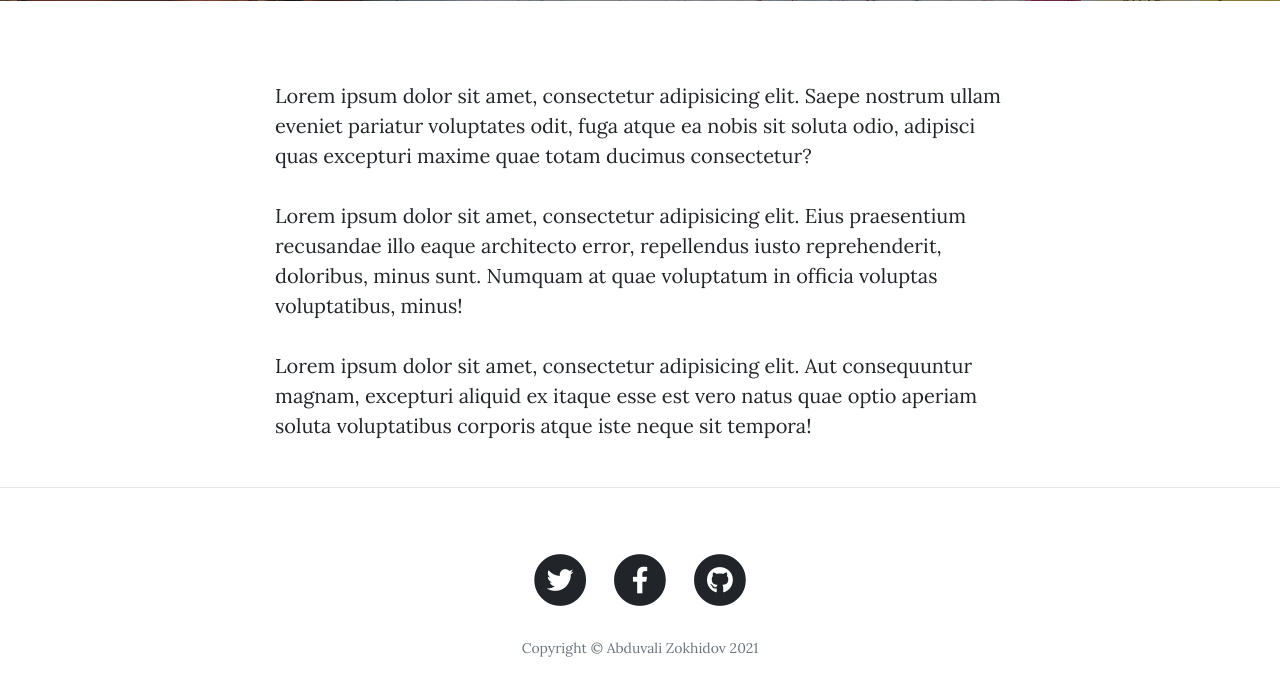
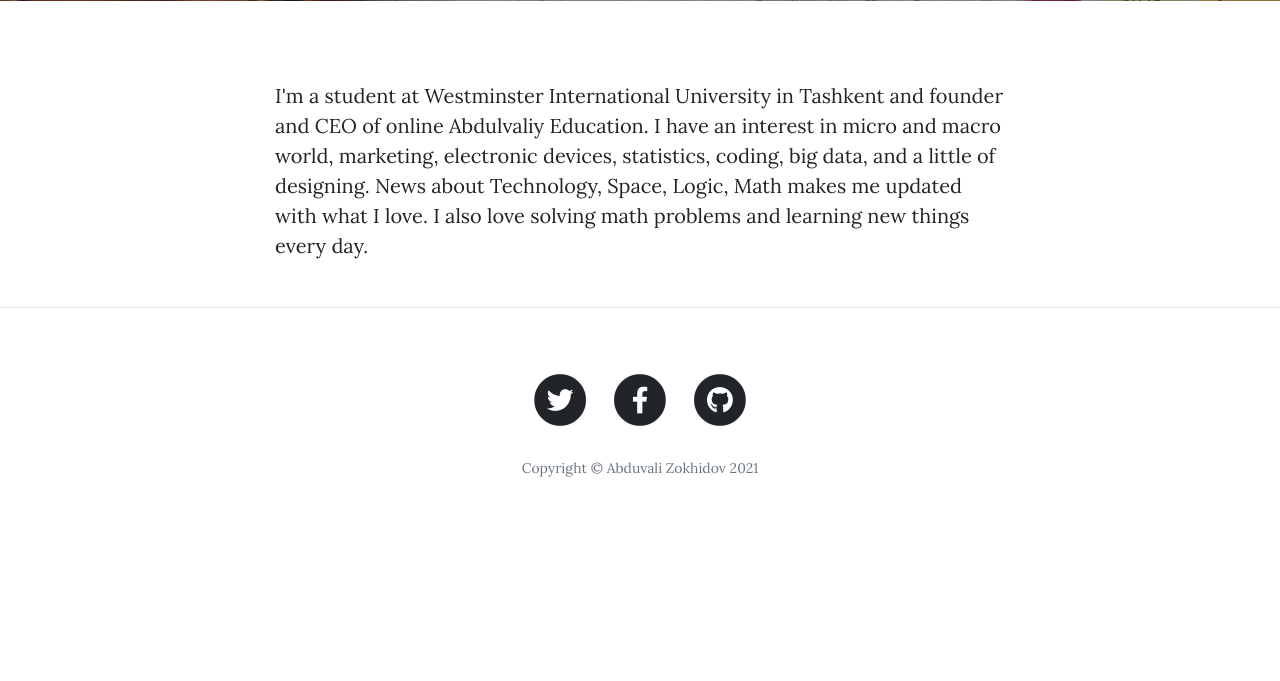
Before and after one commit to Abdulvaliy/Abduvali-blog, a Flask app: page /about in a window 1280 px wide. Shown: the part 531-1212 px from the top of the page. After the commit the page ends 1008 px from the top, so only its background shows below. Run offline with Flask 2, Linux system fonts and the light colour scheme; some libraries are stand-ins or nearby versions.

Commit message:
minor updates

```diff
--- a/templates/about.html
+++ b/templates/about.html
@@ -19,9 +19,14 @@
   <div class="container">
     <div class="row">
       <div class="col-lg-8 col-md-10 mx-auto">
-        <p>Lorem ipsum dolor sit amet, consectetur adipisicing elit. Saepe nostrum ullam eveniet pariatur voluptates odit, fuga atque ea nobis sit soluta odio, adipisci quas excepturi maxime quae totam ducimus consectetur?</p>
-        <p>Lorem ipsum dolor sit amet, consectetur adipisicing elit. Eius praesentium recusandae illo eaque architecto error, repellendus iusto reprehenderit, doloribus, minus sunt. Numquam at quae voluptatum in officia voluptas voluptatibus, minus!</p>
-        <p>Lorem ipsum dolor sit amet, consectetur adipisicing elit. Aut consequuntur magnam, excepturi aliquid ex itaque esse est vero natus quae optio aperiam soluta voluptatibus corporis atque iste neque sit tempora!</p>
+        <p>
+              I'm a student at Westminster International University in Tashkent
+              and founder and CEO of online Abdulvaliy Education. I have an
+              interest in micro and macro world, marketing, electronic devices, statistics, coding, big data, and a little of designing.
+
+              News about Technology, Space, Logic, Math makes me updated with what I love.
+              I also love solving math problems and learning new things every day.
+        </p>
       </div>
     </div>
   </div>
```
